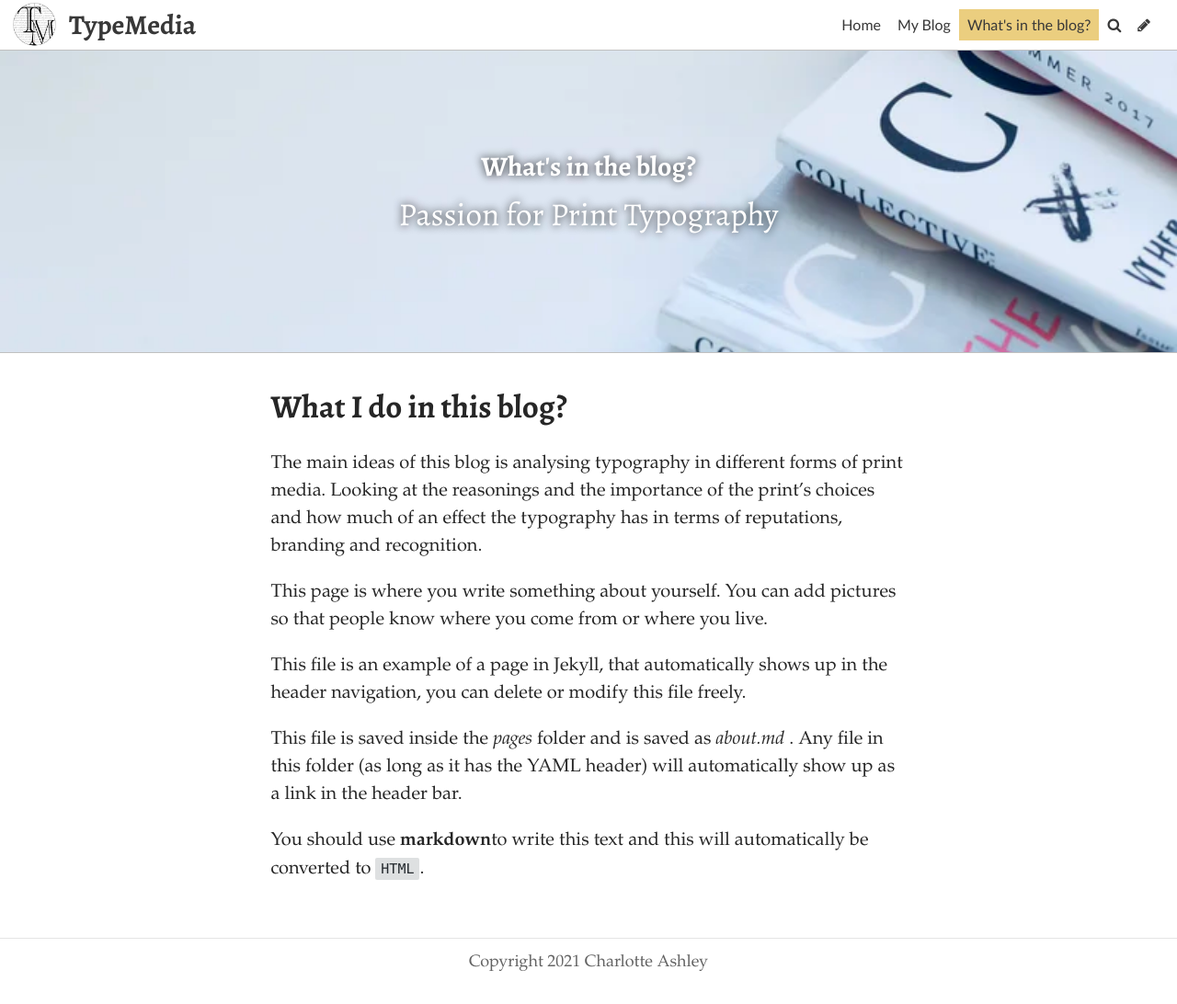
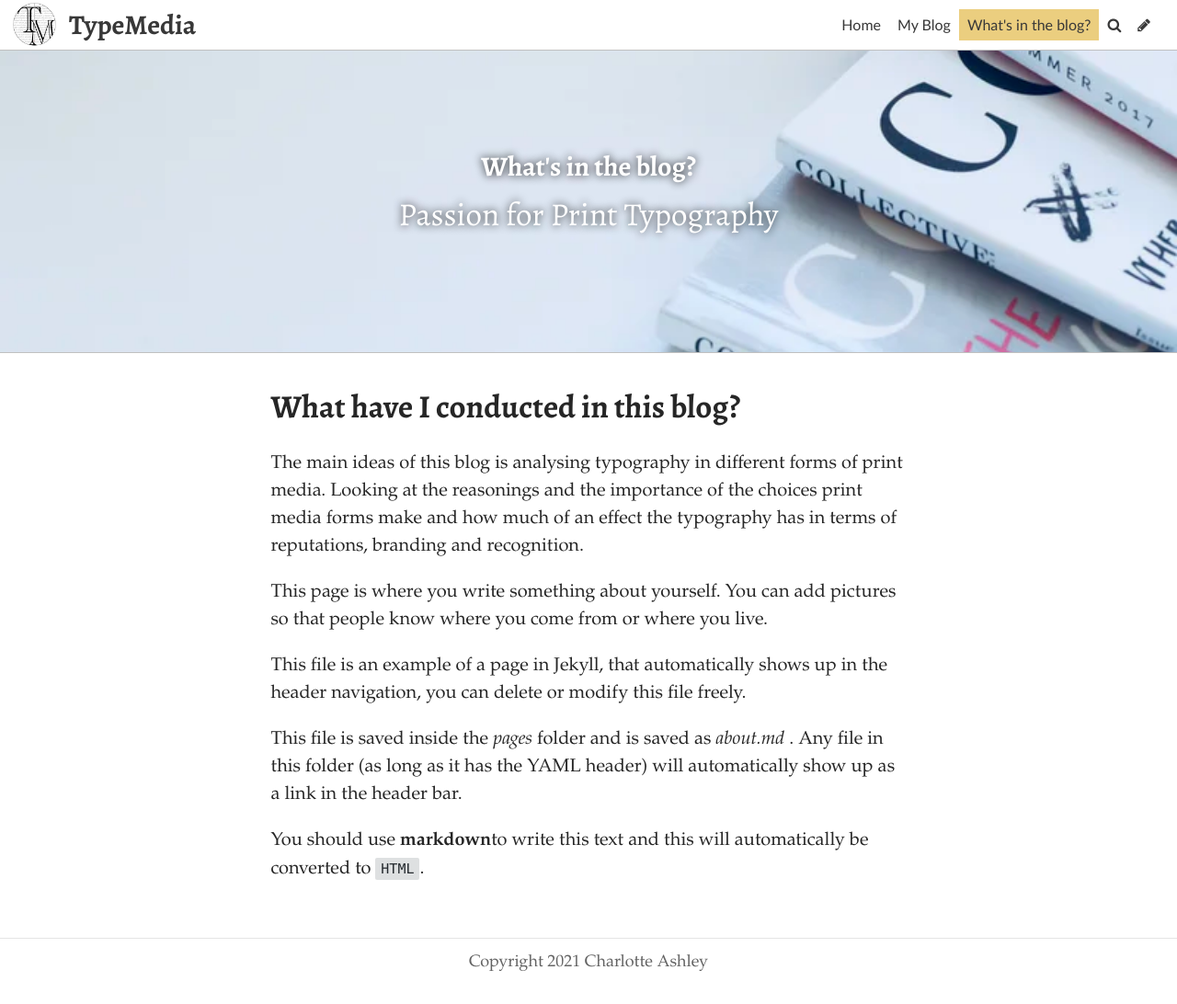
Before and after one commit to charlotteaashley/typo-design-template, a Jekyll site: the page built from pages/about.md, in a window 1280 px wide and 1092 px high. Shown: the whole window at 92% size. Built offline with Jekyll 4.4.1, drawn with Linux system fonts in a browser that asks for light colours; some web fonts are replaced.

Commit message:
Update Page “about”

```diff
--- a/pages/about.md
+++ b/pages/about.md
@@ -11,12 +11,9 @@ tags: null
 description: null
 show: true
 ---
-## What I do in this blog?
+## What have I conducted in this blog?
 
-The main ideas of this blog is analysing typography in different forms of print media. Looking at the reasonings and the importance of the print's choices and how much of an effect the typography has in terms of reputations, branding and recognition.
-
-
-
+The main ideas of this blog is analysing typography in different forms of print media. Looking at the reasonings and the importance of the choices print media forms make and how much of an effect the typography has in terms of reputations, branding and recognition.
 
 
 
```
